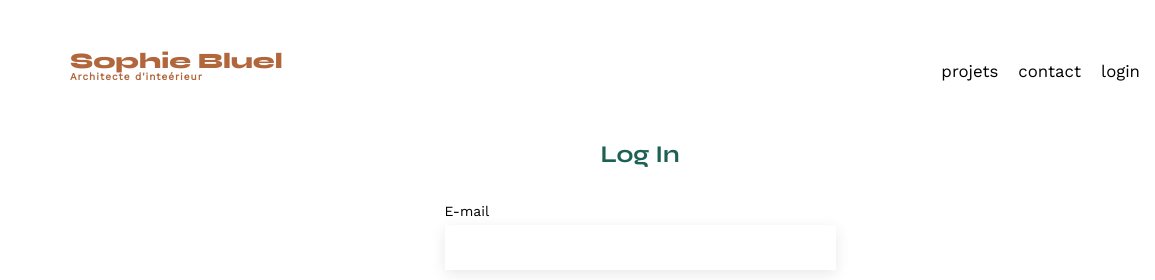
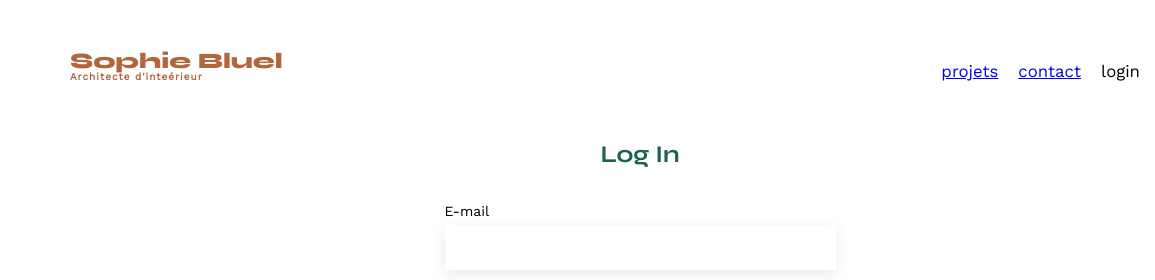
Before and after one commit to GumSurf/Portfolio-architecte-sophie-bluel, a plain HTML site: page FrontEnd/login.html in a window 1280 px wide. Shown: the top 280 px of the page, 0-1155 px from the left. Drawn offline with nearby package versions, Linux system fonts and the light colour scheme.

Commit message:
Add: lien pour focus sur la page web

```diff
--- a/FrontEnd/login.html
+++ b/FrontEnd/login.html
@@ -16,8 +16,8 @@
 	<h1>Sophie Bluel <span>Architecte d'inteérieur</span></h1>
 	<nav class="nav_bar_header">
 		<ul>
-			<li>projets</li>
-			<li>contact</li>
+			<li ><a href="index.html#projets">projets</a></li>
+			<li ><a href="index.html#contact">contact</a></li>
 			<li id="id_login">login</li>
 			<li><img src="./assets/icons/instagram.png" alt="Instagram"></li>
 		</ul>
```
